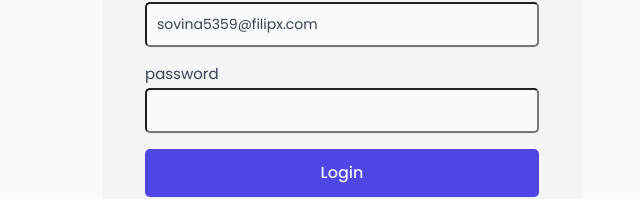
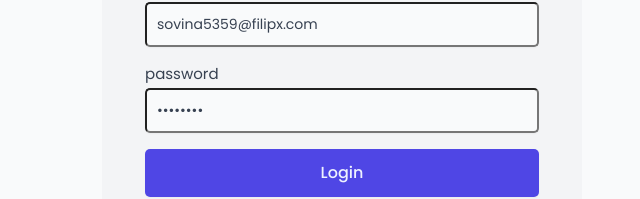
Before and after one commit to miladghost/-Hotel-Project, a React (Vite) app: page /login in a window 1280 px wide. Shown: the part 427-626 px from the top of the page, without its empty margins (298-938 px from the left). Built offline with nearby package versions, Linux system fonts and the light colour scheme; a web font is replaced by a local one.

Commit message:
add pass

```diff
--- a/src/features/authentication/LoginForm.jsx
+++ b/src/features/authentication/LoginForm.jsx
@@ -7,7 +7,7 @@ import { useLogin } from "./useLogin";
 
 function LoginForm() {
   const [email, setEmail] = useState("sovina5359@filipx.com");
-  const [password, setPassword] = useState("");
+  const [password, setPassword] = useState("12345678");
   const { login, isLogin } = useLogin();
   function handleSubmit(e) {
     e.preventDefault();
```
